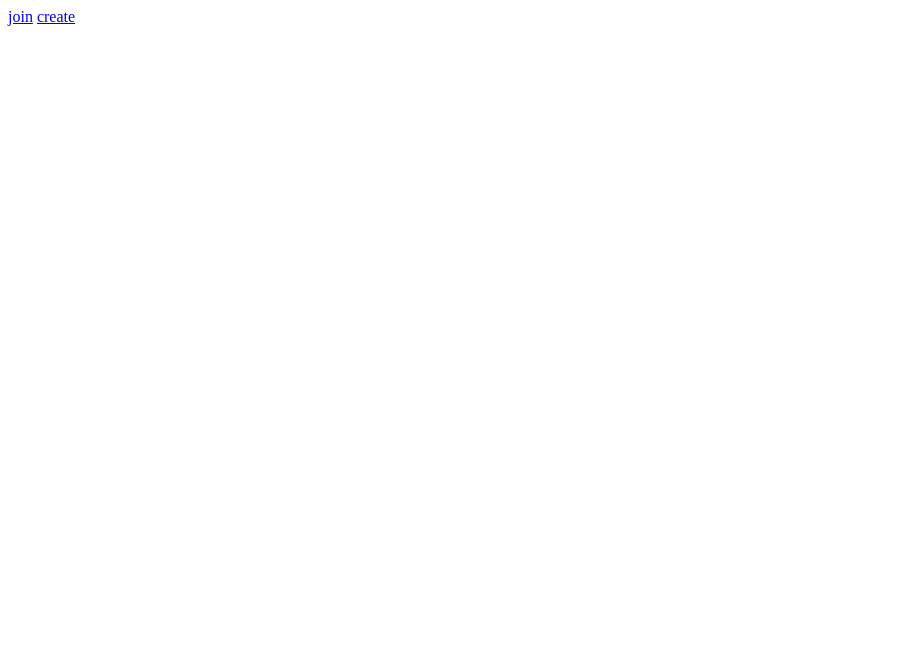
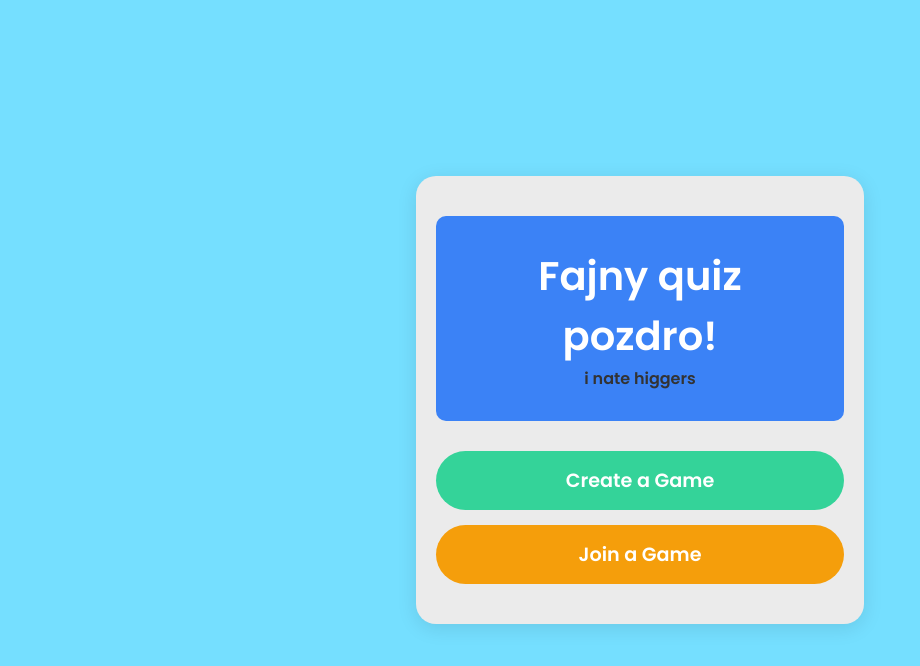
Before and after one commit to makla12/QuizAbras, a website: page index.html in a window 1280 px wide. Shown: the whole page, without its empty margins (0-920 px from the left). Drawn offline with Linux system fonts and the light colour scheme.

Commit message:
moje elo

```diff
--- a/index.html
+++ b/index.html
@@ -1,12 +1,23 @@
 <!DOCTYPE html>
-<html lang="en">
+<html lang="pl">
 <head>
     <meta charset="UTF-8">
     <meta name="viewport" content="width=device-width, initial-scale=1.0">
-    <title>Document</title>
+    <meta http-equiv="X-UA-Compatible" content="ie=edge">
+    <title>quiz projekt</title>
+    <link rel="stylesheet" href="style.css">
+    <link href="https://fonts.googleapis.com/css2?family=Poppins:wght@400;600&display=swap" rel="stylesheet">
 </head>
 <body>
-    <a href="join">join</a>
-    <a href="create">create</a>
+    <div class="section">
+        <div class="banner">
+            <h1>Fajny quiz pozdro!</h1>
+            <h4>i nate higgers</h4>
+        </div>
+        <div class="buttons">
+            <a href="" class="button create-button">Create a Game</a>
+            <a href="" class="button join-button">Join a Game</a>
+        </div>
+    </div>
 </body>
 </html>
--- /dev/null
+++ b/style.css
@@ -0,0 +1,75 @@
+* {
+    margin: 0;
+    padding: 0;
+    box-sizing: border-box;
+}
+
+body {
+    font-family: 'Poppins', sans-serif;
+    background-color: #75dfff;
+    display: flex;
+    justify-content: center;
+    align-items: center;
+    height: 100vh;
+    color: #333;
+}
+.section {
+    text-align: center;
+    background-color: rgb(235, 235, 235);
+    box-shadow: 0px 4px 20px rgba(0, 0, 0, 0.1);
+    border-radius: 20px;
+    padding: 40px 20px;
+    width: 35vw;
+}
+
+.banner {
+    background-color: #3b82f6;
+    padding: 30px;
+    border-radius: 10px;
+    margin-bottom: 30px;
+}
+
+.banner h1 {
+    color: white;
+    font-size: 2.5rem;
+    font-weight: 600;
+}
+
+.buttons {
+    display: flex;
+    flex-direction: column;
+    gap: 15px;
+}
+
+.button {
+    padding: 15px 0;
+    font-size: 1.2rem;
+    font-weight: 600;
+    text-decoration: none;
+    border-radius: 50px;
+    transition: background-color 0.3s ease, transform 0.2s ease;
+}
+
+.create-button {
+    background-color: #34d399;
+    color: white;
+}
+
+.join-button {
+    background-color: #f59e0b;
+    color: white;
+}
+
+.button:hover {
+    transform: translateY(-3px);
+    cursor: pointer;
+}
+
+.button:active {
+    transform: translateY(0);
+    background-color: #2d6a4f;
+}
+
+.join-button:active {
+    background-color: #d97706;
+}
```
